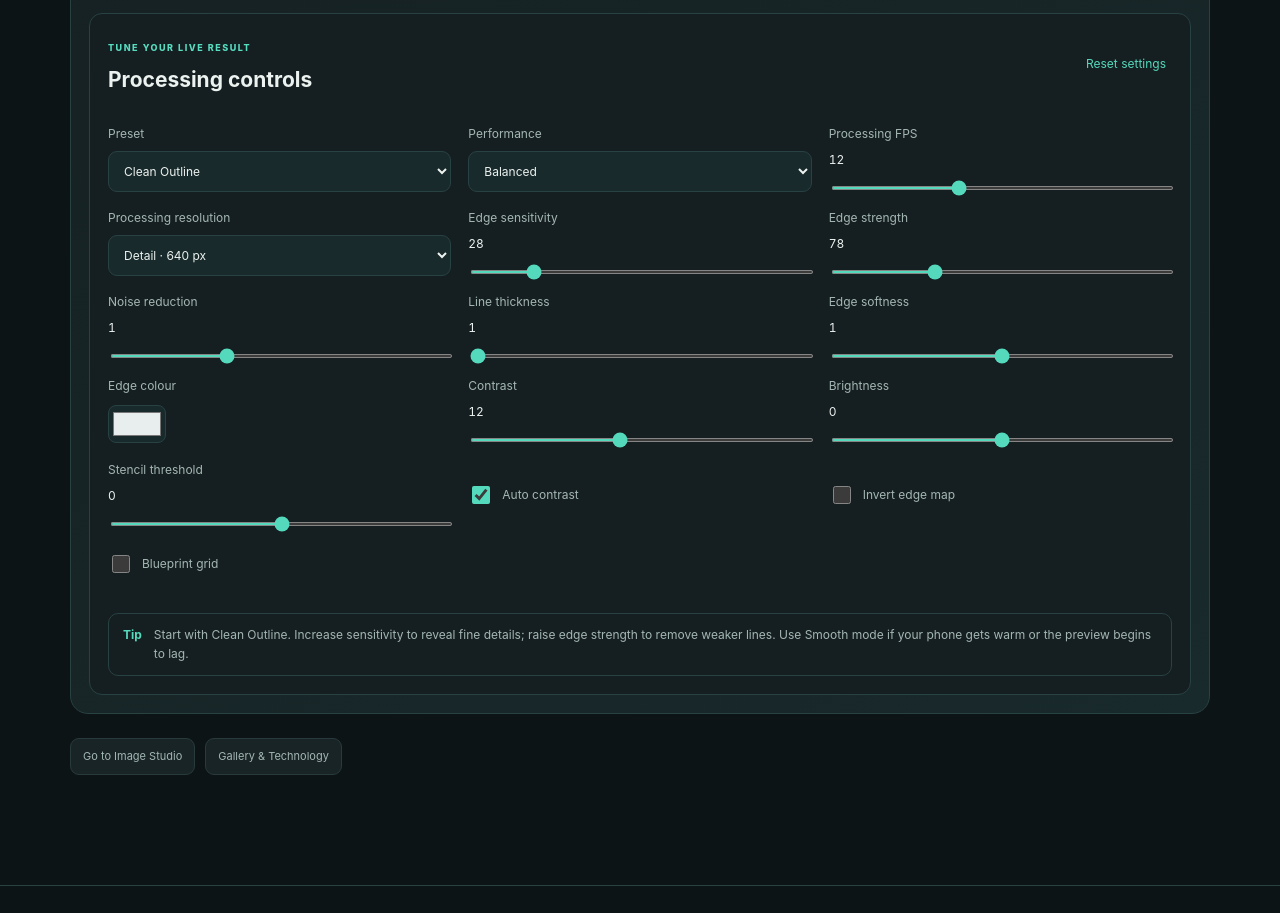
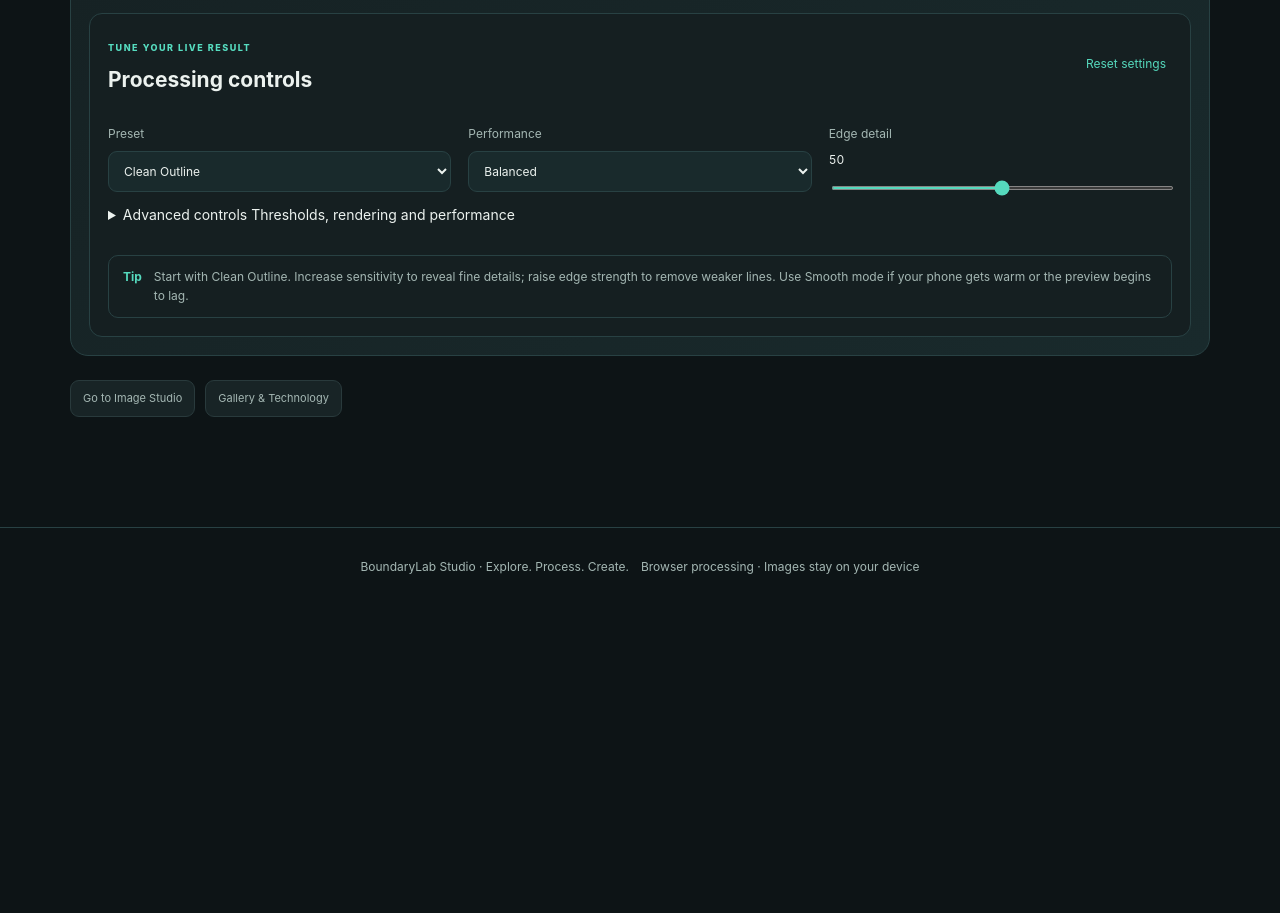
Before and after one commit to ROHAN-BLAZEY/BoundaryLab, a plain HTML site: page browser-app/live.html in a window 1280 px wide. Shown: the part 845-1758 px from the top of the page. After the commit the page ends 1451 px from the top, so only its background shows below. Drawn offline with Linux system fonts and the light colour scheme.

Commit message:
Simplify Live Studio with quick controls and collapsible advanced tuning

```diff
--- a/browser-app/live.html
+++ b/browser-app/live.html
@@ -25,11 +25,15 @@
 <video id="liveVideo" playsinline muted aria-hidden="true"></video>
 <div class="live-settings">
 <div class="live-settings-heading"><div><p class="eyebrow">TUNE YOUR LIVE RESULT</p><h2>Processing controls</h2></div><button class="text-button" id="liveReset" type="button">Reset settings</button></div>
+<div class="live-control-grid live-simple-controls">
+<label>Preset<select id="liveMode"><option value="clean-outline">Clean Outline</option><option value="detailed-outline">Detailed Outline</option><option value="bold-outline">Bold Outline</option><option value="stencil">Stencil</option><option value="blueprint">Blueprint</option><option value="technical-drawing">Technical Drawing</option></select></label>
+<label>Performance<select id="livePerformance"><option value="smooth">Smooth · best for phones</option><option value="balanced" selected>Balanced</option><option value="detail">Fine detail · more processing</option></select></label>
+<label>Edge detail <output id="detailValue">50</output><input id="liveDetail" type="range" min="0" max="100" value="50"></label>
+</div>
+<details class="live-advanced"><summary>Advanced controls <span>Thresholds, rendering and performance</span></summary>
 <div class="live-control-grid">
-<label>Preset<select id="liveMode"><option value="clean-outline">Clean Outline</option><option value="detailed-outline">Detailed Outline</option><option value="bold-outline">Bold Outline</option><option value="stencil">Stencil</option><option value="blueprint">Blueprint</option><option value="technical-drawing">Technical Drawing</option></select></label>
-<label>Performance<select id="livePerformance"><option value="smooth">Smooth · phone friendly</option><option value="balanced" selected>Balanced</option><option value="detail">Fine detail</option></select></label>
-<label>Processing FPS <output id="fpsValue">12</output><input id="liveFpsLimit" type="range" min="5" max="24" value="12"></label>
-<label>Processing resolution<select id="liveResolutionSelect"><option value="360">Fast · 360 px</option><option value="480">Balanced · 480 px</option><option value="640" selected>Detail · 640 px</option><option value="800">High · 800 px</option></select></label>
+<label>Processing FPS <output id="fpsValue">14</output><input id="liveFpsLimit" type="range" min="5" max="20" value="14"></label>
+<label>Processing resolution<select id="liveResolutionSelect"><option value="320">Fast · 320 px</option><option value="400" selected>Balanced · 400 px</option><option value="480">Detail · 480 px</option><option value="640">High · 640 px</option></select></label>
 <label>Edge sensitivity <output id="lowValue">28</output><input id="liveLow" type="range" min="1" max="160" value="28"></label>
 <label>Edge strength <output id="highValue">78</output><input id="liveHigh" type="range" min="10" max="240" value="78"></label>
 <label>Noise reduction <output id="smoothValue">1</output><input id="liveSmooth" type="range" min="0" max="3" value="1"></label>
@@ -43,6 +47,7 @@
 <label class="live-toggle"><input id="liveInvert" type="checkbox"> Invert edge map</label>
 <label class="live-toggle"><input id="liveGrid" type="checkbox"> Blueprint grid</label>
 </div>
+</details>
 <div class="live-tuning-note"><strong>Tip</strong><span>Start with Clean Outline. Increase sensitivity to reveal fine details; raise edge strength to remove weaker lines. Use Smooth mode if your phone gets warm or the preview begins to lag.</span></div>
 </div>
 </section>
```
